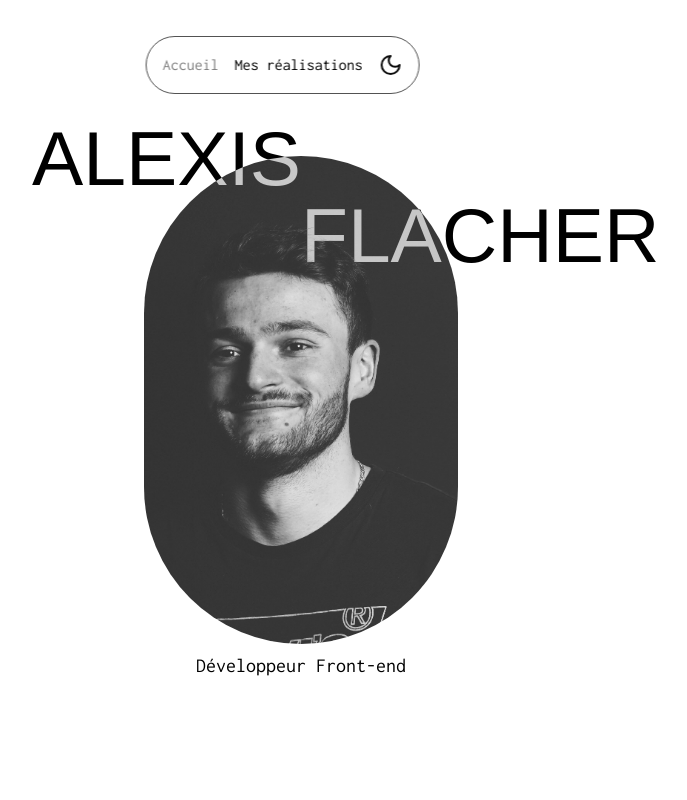
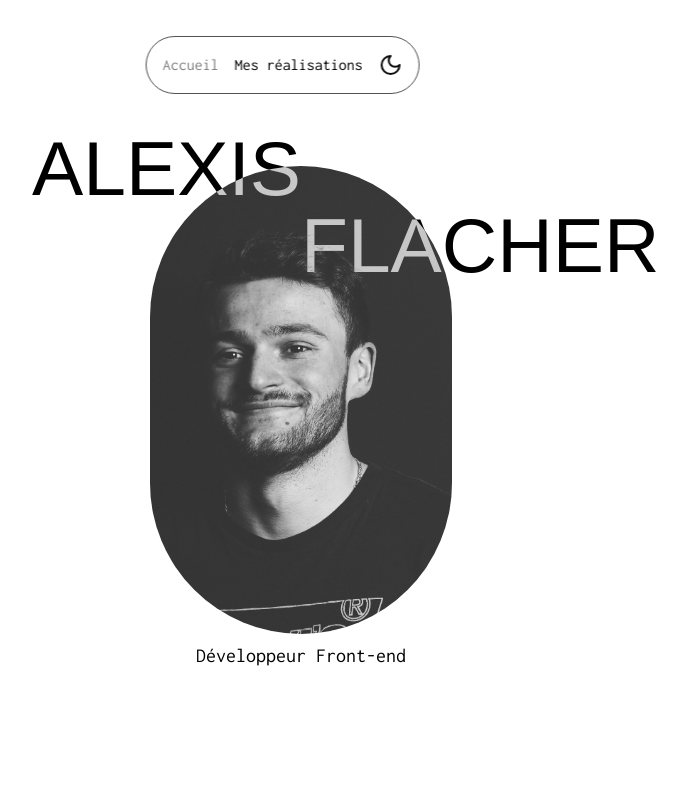
Before and after one commit to AlexisF9/Portfolio-2025, a Next.js app: page / in a window 1280 px wide. Shown: the top 800 px of the page, without its empty margins (339-1026 px from the left). Built offline with nearby package versions, Linux system fonts and the light colour scheme; a web font is replaced by a local one.

Commit message:
edit picture max height in home page

```diff
--- a/app/page.tsx
+++ b/app/page.tsx
@@ -85,13 +85,13 @@ export default function Home() {
       <div className="h-dvh flex justify-center items-center">
         <Image
           src={"/Alexis.jpg"}
-          width={400}
-          height={600}
+          width={300}
+          height={500}
           alt="Photo Alexis Flacher"
           ref={pictureRef}
-          className="opacity-[0] rounded-full absolute aspect-[2/3] w-auto h-[400px] sm:h-[65%] max-h-[600px] object-cover z-[-1] p-4"
+          className="opacity-[0] rounded-full absolute aspect-[2/3] w-auto h-[400px] sm:h-[65%] max-h-[500px] object-cover z-[-1] p-4"
         />
-        <div className="flex flex-col dark:text-white w-full gap-9 md:gap-4 h-[440px] sm:h-[70%] max-h-[600px] justify-between">
+        <div className="flex flex-col dark:text-white w-full gap-9 md:gap-4 h-[440px] sm:h-[70%] max-h-[540px] justify-between">
           <h1 className="font-gothic text-5xl md:text-[6vw] flex flex-col text-center md:text-start md:grid grid-rows-2 grid-cols-2 mx-auto uppercase text-white mix-blend-difference">
             <span ref={titleRef} className="opacity-[0] justify-self-end">
               Alexis
```
